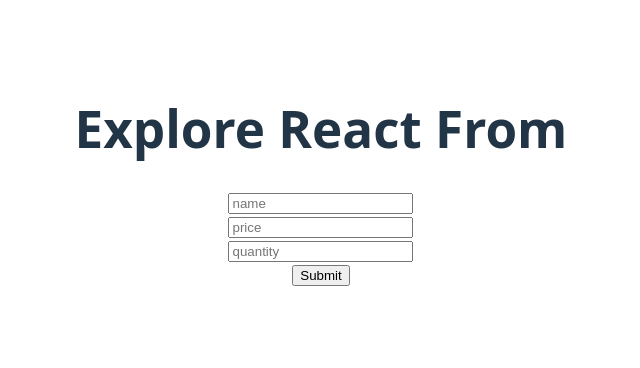
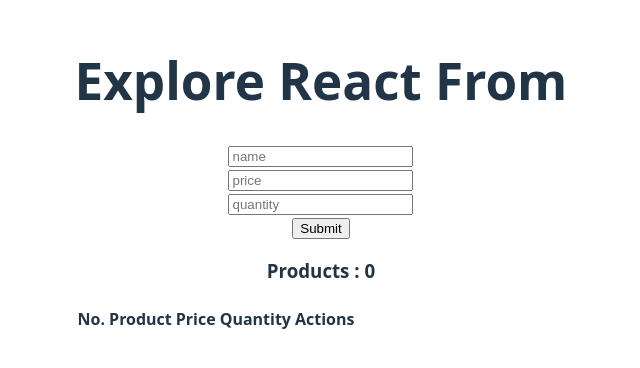
Before and after one commit to sucharita4867/REACT-PRACTICE, a React app in the folder explore-react-from/: page / in a window 1280 px wide. Shown: the part 224-592 px from the top of the page, without its empty margins (319-959 px from the left). Built offline with nearby package versions, Linux system fonts and the light colour scheme; the HTML template or start-up script is replaced by a standard one.

Commit message:
added table task

```diff
--- a/explore-react-from/src/Componants/ProductManagement/ProductForm.jsx
+++ b/explore-react-from/src/Componants/ProductManagement/ProductForm.jsx
@@ -1,14 +1,17 @@
-import React from "react";
+import React, { useState } from "react";
 
 const ProductForm = ({ handleProduct }) => {
   //   console.log(handleProduct);
   const handleProductSubmit = (e) => {
+    const [error, setError] = useState("");
     e.preventDefault();
     const name = e.target.name.value;
     const price = e.target.price.value;
     const quantity = e.target.quantity.value;
     //     console.log(name, price, quantity);
-
+    if (name.length === 0) {
+      setError("please ");
+    }
     const newProduct = {
       name,
       price,
--- a/explore-react-from/src/Componants/ProductManagement/ProductTable.jsx
+++ b/explore-react-from/src/Componants/ProductManagement/ProductTable.jsx
@@ -1,7 +1,33 @@
 import React from "react";
 
-const ProductTable = () => {
-  return <div>{/* <h3>Product: {products.length}</h3> */}</div>;
+const ProductTable = ({ products }) => {
+  return (
+    <div>
+      <h3> Products : {products.length}</h3>
+      <table>
+        <thead>
+          <tr>
+            <th>No.</th>
+            <th>Product</th>
+            <th>Price</th>
+            <th>Quantity</th>
+            <th>Actions</th>
+          </tr>
+        </thead>
+        <tbody>
+          {products.map((product, index) => (
+            <tr key={index}>
+              <td>{index + 1}</td>
+              <td>{product.name}</td>
+              <td>{product.price}</td>
+              <td>{product.quantity}</td>
+              <td></td>
+            </tr>
+          ))}
+        </tbody>
+      </table>
+    </div>
+  );
 };
 
 export default ProductTable;
--- a/explore-react-from/src/Componants/ProductManagement/Productmanagement.jsx
+++ b/explore-react-from/src/Componants/ProductManagement/Productmanagement.jsx
@@ -8,9 +8,7 @@
   const handleProduct = (newProduct) => {
     const newProducts = [...products, newProduct];
     setProducts(newProducts);
-    console.log(newProducts);
   };
-  console.log(products);
 
   return (
     <div>
```
